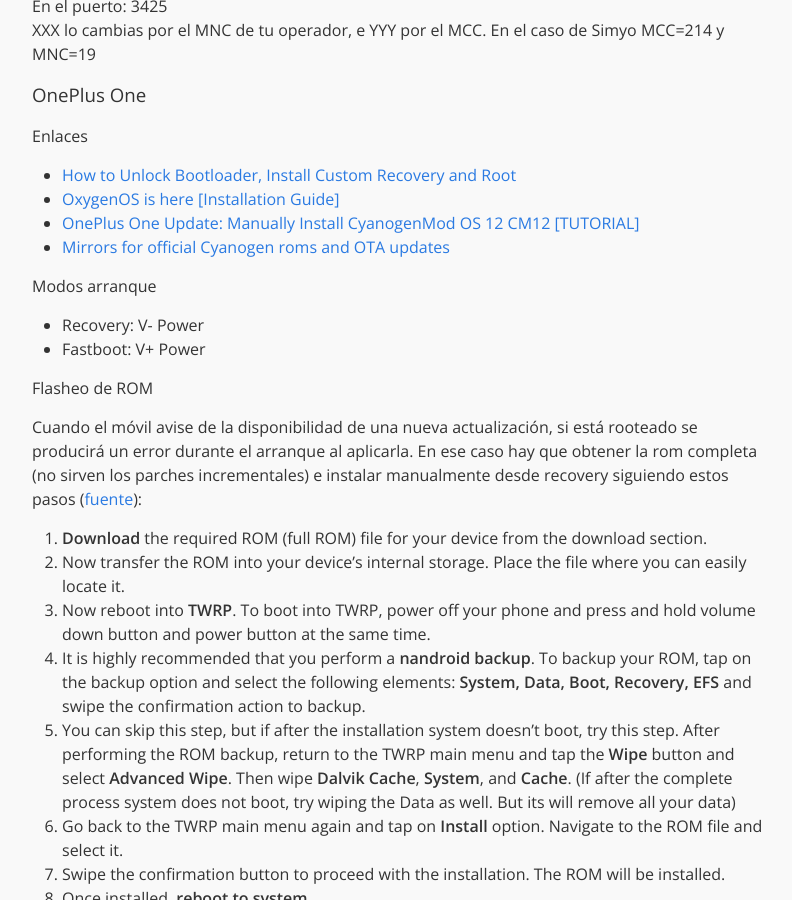
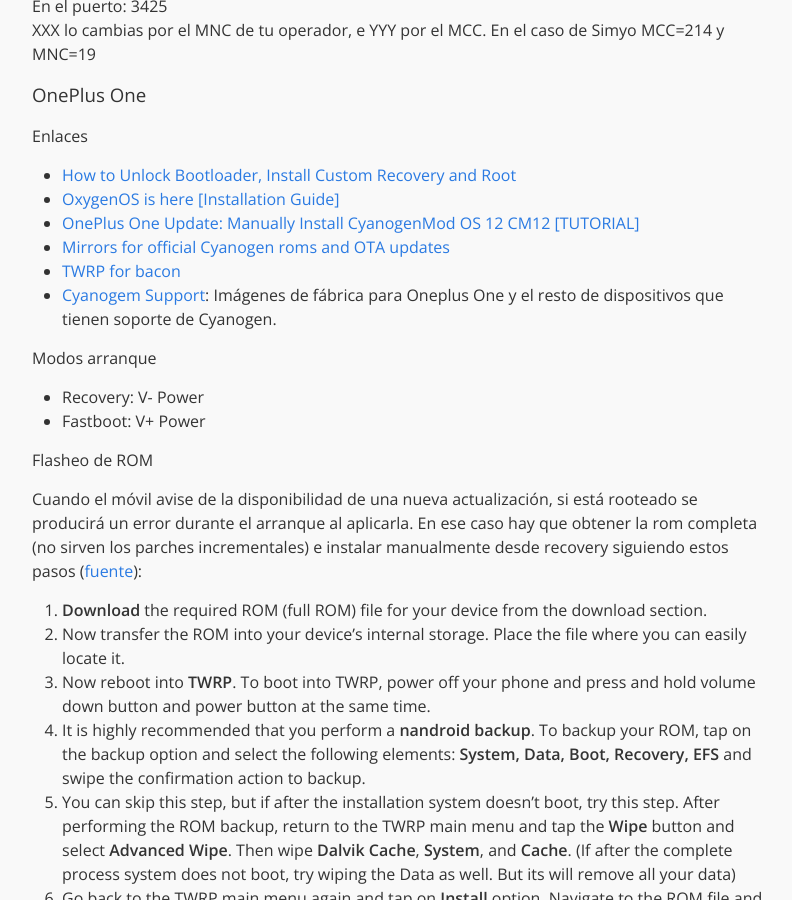
Before and after one commit to eduardofilo/eduardofilo.jekyll, a Jekyll site: the page built from sistemas/android_system.md, in a window 1280 px wide and 900 px high, scrolled down 907 px. Shown: the whole window, without its empty margins (238-1030 px from the left). Built offline with Jekyll 4.4.1, drawn with Linux system fonts in a browser that asks for light colours.

Commit message:
Añado enlaces para Oneplus One.

```diff
--- a/sistemas/android_system.md
+++ b/sistemas/android_system.md
@@ -45,6 +45,8 @@
 * [OxygenOS is here [Installation Guide]](https://forums.oneplus.net/threads/oxygenos-is-here-installation-guide.289398/)
 * [OnePlus One Update: Manually Install CyanogenMod OS 12 CM12 [TUTORIAL]](http://www.latintimes.com/oneplus-one-update-manually-install-cyanogenmod-os-12-cm12-tutorial-309788)
 * [Mirrors for official Cyanogen roms and OTA updates](http://forum.xda-developers.com/oneplus-one/general/official-cm11s-roms-ota-updates-t2906746)
+* [TWRP for bacon](https://dl.twrp.me/bacon/)
+* [Cyanogem Support](https://cyngn.com/support): Imágenes de fábrica para Oneplus One y el resto de dispositivos que tienen soporte de Cyanogen.
 
 #### Modos arranque
 
```
